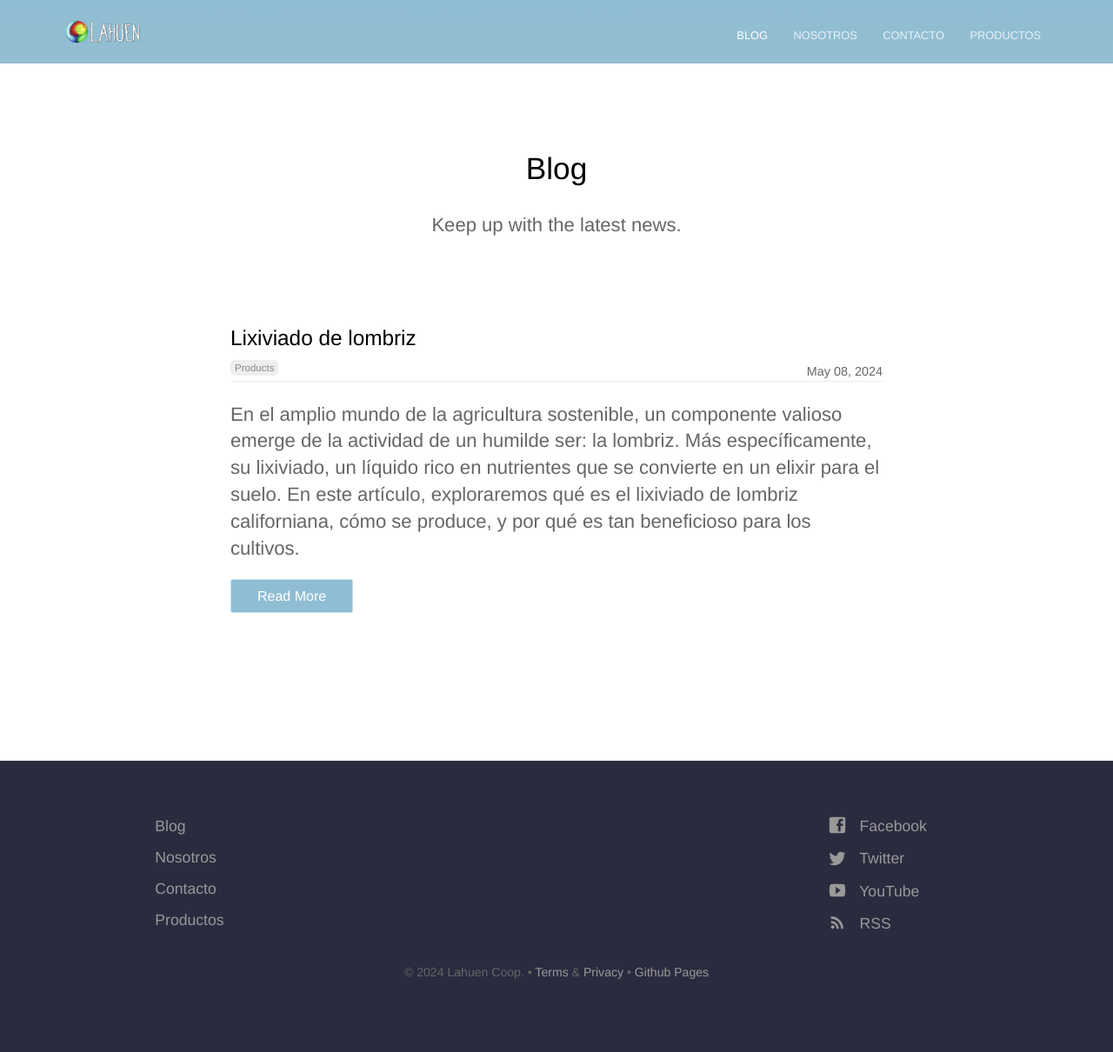
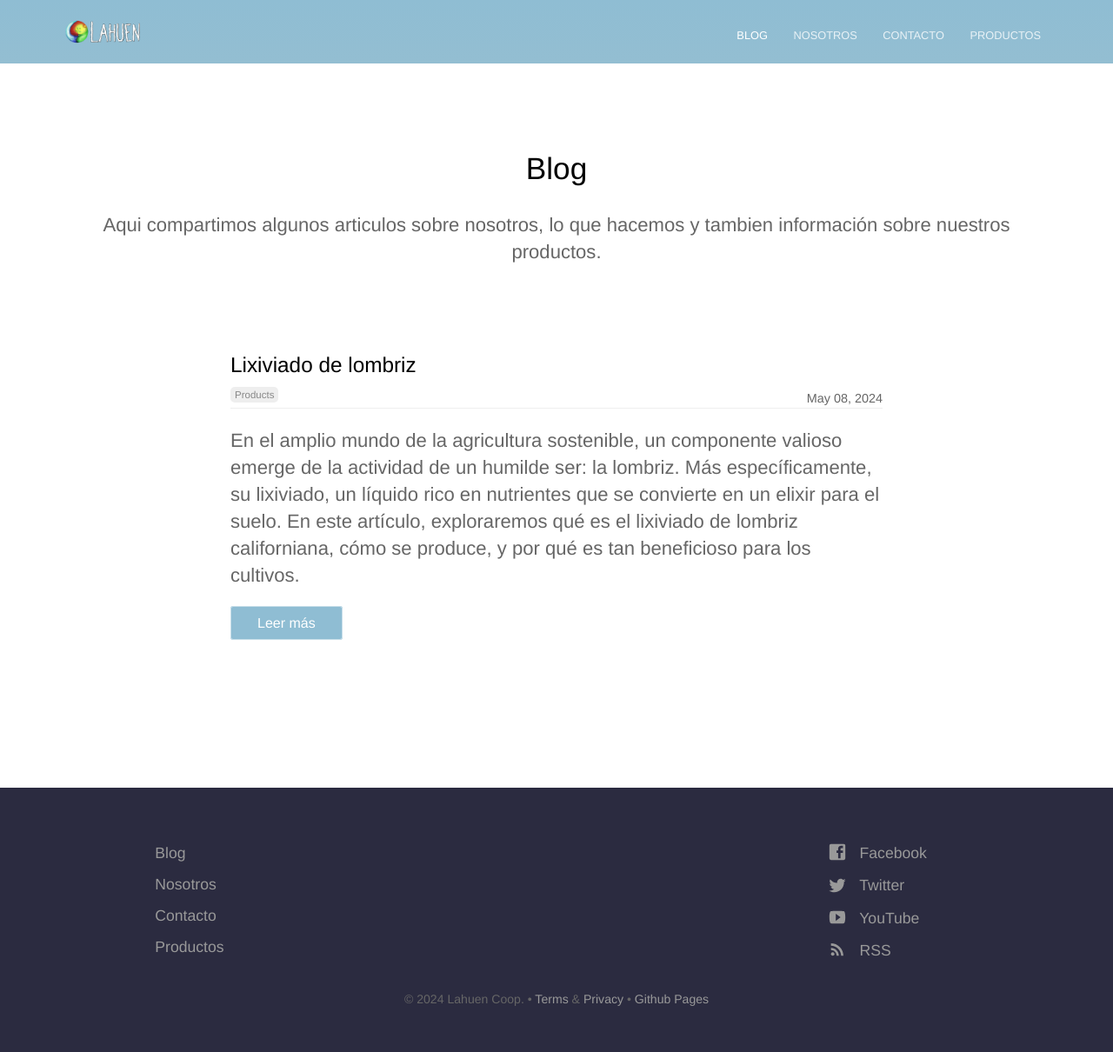
Before and after one commit to lahuen/lahuen, a Jekyll site: the page built from web/blog/index.html, in a window 1280 px wide. Shown: the whole page at 87% size. Built offline with Jekyll 4.4.1, drawn with Linux system fonts in a browser that asks for light colours; the list of posts is cut into pages by our own code; before the commit the page ends 1179 px from its top, so only the background shows below that.

Commit message:
some changes

```diff
--- a/web/_config.yml
+++ b/web/_config.yml
@@ -6,7 +6,7 @@ url: "https://www.lahuen.ar"
 baseurl: "https://www.lahuen.ar"
 google_analytics_key: GTM-WQDZCT8S
 google_maps_javascript_api_key: AIzaSyBnvkEitlBRFs1yXU2QGtXJrxka4FTRnSQ
-disqus_shortname:
+disqus_shortname: lahuen
 
 # Values for the jekyll-seo-tag gem (https://github.com/jekyll/jekyll-seo-tag)
 logo: /images/logo.png
--- a/web/_includes/list-posts.html
+++ b/web/_includes/list-posts.html
@@ -1,10 +1,14 @@
 {% for post in include.posts %}
 <li class="blog-post">
-		<h3><a href="{% include relative-src.html src=post.url %}">{{ post.title }}</a></h3>
+  <h3>
+    <a href="{% include relative-src.html src=post.url %}">{{ post.title }}</a>
+  </h3>
   {% include post-title.html post=post %}
   <div class="post-content">
     {{ post.excerpt }}
-			<div class="button"><a href="{% include relative-src.html src=post.url %}">Read More</a></div>
+    <div class="button">
+      <a href="{% include relative-src.html src=post.url %}">Leer más</a>
+    </div>
   </div>
 </li>
 {% endfor %}
--- a/web/blog/index.html
+++ b/web/blog/index.html
@@ -1,10 +1,14 @@
 ---
 title: Blog
-description: Keep up with the latest news.
+description: Aqui compartimos algunos articulos sobre nosotros, lo que hacemos y tambien información sobre nuestros productos.
 ---
 
 <div class="text-container">
-	<p class="editor-link"><a href="cloudcannon:collections/_posts" class="btn"><strong>&#9998;</strong> Add Post</a></p>
+  <p class="editor-link">
+    <a href="cloudcannon:collections/_posts" class="btn"
+      ><strong>&#9998;</strong> Add Post</a
+    >
+  </p>
   <ul class="blog-posts">
     {% include list-posts.html posts=paginator.posts %}
   </ul>
@@ -13,13 +17,23 @@ description: Keep up with the latest news.
   <!-- Pagination links -->
   <div class="pagination">
     {% if paginator.previous_page %}
-				<a href="{% include relative-src.html src=paginator.previous_page_path %}" class="previous btn">&larr; Newer posts</a>
+    <a
+      href="{% include relative-src.html src=paginator.previous_page_path %}"
+      class="previous btn"
+      >&larr; Newer posts</a
+    >
     {% endif %}
 
-			<span class="page_number ">{{ paginator.page }} of {{ paginator.total_pages }}</span>
+    <span class="page_number"
+      >{{ paginator.page }} of {{ paginator.total_pages }}</span
+    >
 
     {% if paginator.next_page %}
-				<a href="{% include relative-src.html src=paginator.next_page_path %}" class="next btn">Older posts &rarr;</a>
+    <a
+      href="{% include relative-src.html src=paginator.next_page_path %}"
+      class="next btn"
+      >Older posts &rarr;</a
+    >
     {% endif %}
   </div>
   {% endif %}
```
Also changed, not shown: web/_includes/analytics.html (+10 -14 lines). Lines whose indentation alone changed are shown as unchanged.
